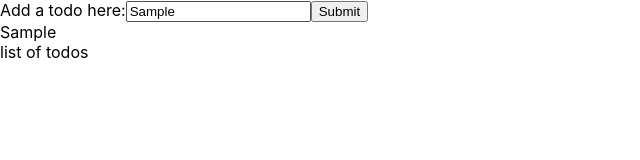
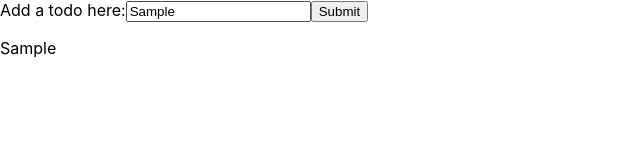
Before and after one commit to beezy12/reactTodo, a React (Create React App) app: page / in a window 1280 px wide. Both pictures are taken after typing "Sample" into the empty fields and a click on the input "Submit". Shown: the top 160 px of the page, without its empty margins (0-640 px from the left). Built offline with nearby package versions, Linux system fonts and the light colour scheme.

Commit message:
can now add todos to the form and it displays onscreen. need to clear form after

```diff
--- a/src/components/AddTodo.js
+++ b/src/components/AddTodo.js
@@ -8,35 +8,33 @@ export default class AddTodo extends Component {
       value: ''
     }
 
+    this.input = React.createRef();
     this.handleAddTodo = this.handleAddTodo.bind(this);
-    this.handleChange = this.handleChange.bind(this);
+    //this.handleChange = this.handleChange.bind(this);
   }
 
   handleChange(event) {
-    this.props.handleChange(event.target.value);
+    //this.props.handleChange(event.target.value);
   }
 
   handleAddTodo(event) {
     //console.log(event);
     event.preventDefault();
 
-    console.log(`I received this: ${this.props.todo}`);
+    //console.log(`I received this: ${this.input.current.value}`);
+    this.props.handleAddTodo(this.input.current.value);
   }
 
   render() {
-    const todo = this.props.todo;
-
     return (
       <div>
         <form onSubmit={this.handleAddTodo}>
           <label>
             Add a todo here:
-            <input type="text" name="todo" value={this.props.todo} onChange={this.handleChange} />
+            <input type="text" ref={this.input} />
           </label>
           <input type="submit" value="Submit" />
         </form>
-
-        {todo}
       </div>
     );
   }
--- a/src/components/App.js
+++ b/src/components/App.js
@@ -7,30 +7,38 @@ export default class TodoApp extends Component {
     super(props)
 
     this.state = {
-      todo: ''
+      todos: []
     }
 
     this.handleChange = this.handleChange.bind(this);
   }
 
 
-  handleChange(todo) {
-    console.log('click in the parent')
-    console.log(todo)
-    this.setState({ todo });
+  handleChange = (todo) => {
+    //console.log('click in the parent')
+    //console.log('handle change is getting this:', todo)
+    //this.setState(prevState => ({ todos: prevState.todos.concat(todo) }))
+    //this.setState(prevState => ({...prevState.todos, todo }))
+  }
+
+  handleAddTodo = (thing) => {
+    console.log('handleAddTodo in the main parent is getting this:', thing);
+    //this.setState(prevState => ({...prevState.todos, thing }));
+    this.setState(prevState => ({ todos: prevState.todos.concat(thing) }))
   }
 
   render() {
 
-    const todo = this.state.todo;
+    const todos = this.state.todos;
+    console.log('and my state looks like this', todos);
 
     return (
       <div>
         <AddTodo
-          handleChange={this.handleChange}
-          todo={todo}
+          handleAddTodo={this.handleAddTodo}
+          todos={todos}
         />
-        <TodoList />
+        <TodoList todos={todos} />
       </div>
     );
   }
--- /dev/null
+++ b/src/components/Todo.js
@@ -0,0 +1,9 @@
+import React from 'react';
+
+const Todo = (props) => (
+  <div>
+    <p>{props.todos}</p>
+  </div>
+)
+
+export default Todo;
--- a/src/components/TodoList.js
+++ b/src/components/TodoList.js
@@ -1,11 +1,15 @@
-import React, { Component } from 'react';
+import React from 'react';
+import Todo from './Todo.js';
 
-export default class TodoList extends Component {
-  render() {
-    return (
-      <div>
-        list of todos
-      </div>
-    );
-  }
-}
+const TodoList = (props) => (
+  <div>
+    {props.todos.map((todo, index) => (
+      <Todo
+        key={index}
+        todos={todo}
+      />
+    ))}
+  </div>
+)
+
+export default TodoList;
```
